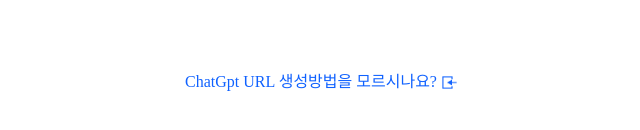
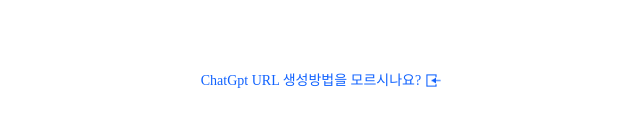
Before and after one commit to sanghee01/Smartbro-front, a React (Create React App) app: page / in a window 1280 px wide. Shown: the part 570-700 px from the top of the page, without its empty margins (319-959 px from the left). Built offline with nearby package versions, Linux system fonts and the light colour scheme.

Commit message:
feat: 자잘한 수정

```diff
--- a/src/components/HelpModal.jsx
+++ b/src/components/HelpModal.jsx
@@ -38,8 +38,8 @@
 
   return (
     <>
-      <pm.HelpBox onClick={handleOpenHelp}>
-        <span>ChatGpt URL 생성방법을 모르시나요?</span>
+      <pm.HelpBox>
+        <span onClick={handleOpenHelp}>ChatGpt URL 생성방법을 모르시나요?</span>
         <img src={go_help} />
       </pm.HelpBox>
       {isOpen && (
--- a/src/pages/Summary.jsx
+++ b/src/pages/Summary.jsx
@@ -48,6 +48,8 @@
       } catch (e) {}
       setLoading(false);
     };
+    setIsCliped(false);
+    setQuery("");
     search();
   }, [url]);
 
@@ -59,13 +61,16 @@
         <ps.UrlInput
           placeholder="ChatGPT 대화내용 공유하기 URL 을 넣어주세요 !"
           onChange={handleChange}
+          value={query}
           onKeyPress={(e) => {
             e.key === "Enter" && handleSend(query);
           }}
         />
         <ps.SendIcon
           src={query ? send_focus : send}
-          onClick={() => handleSend(query)}
+          onClick={() => {
+            handleSend(query);
+          }}
         />
       </ps.InputDiv>
       {data && (
--- a/src/styles/MainStyles.jsx
+++ b/src/styles/MainStyles.jsx
@@ -11,11 +11,14 @@
 `;
 
 export const HelpBox = styled.div`
-  cursor: pointer;
   display: flex;
   align-items: center;
   justify-content: center;
   color: #1062ff;
+  font-size: 14px;
+  & > span {
+    cursor: pointer;
+  }
   & > img {
     width: 15px;
     height: 13px;
```
